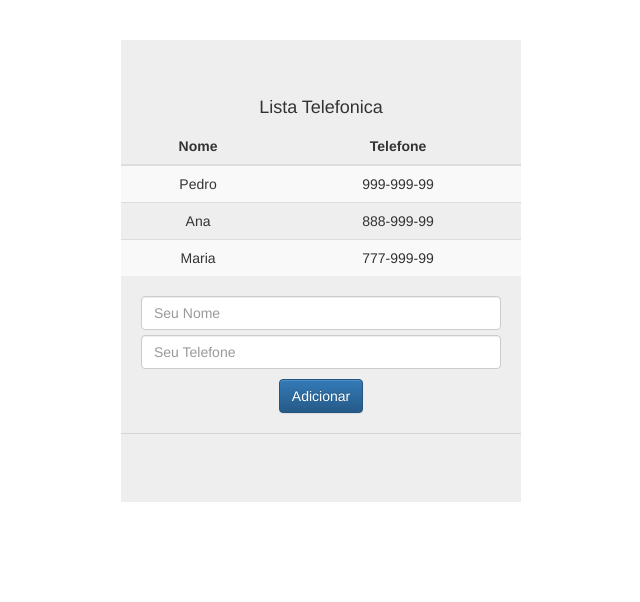
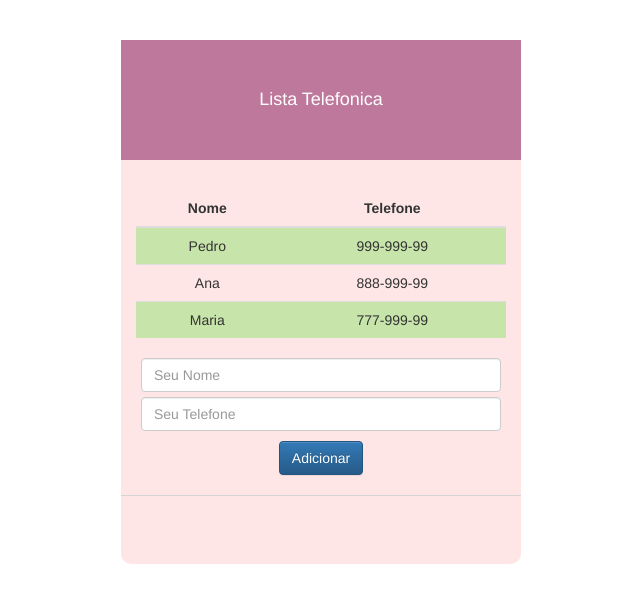
Before and after one commit to grandtrigger/angularjs, a plain HTML site: page index.html in a window 1280 px wide. Shown: the whole page, without its empty margins (319-959 px from the left). Drawn offline with nearby package versions, Linux system fonts and the light colour scheme.

Commit message:
Alteracoes no css do index

```diff
--- a/css/index.css
+++ b/css/index.css
@@ -1,8 +1,25 @@
 .jumbotron {
+    background-color: #FFE6E6;
     width: 400px;
     text-align: center;
     margin: 0 auto;
     margin-top: 40px;
+    padding-top: 0px;
+    border-radius:10px;
+}
+
+#divCabeca {
+    background-color: #BE789C;
+    padding: 40px 0px;
+    color: #ffffff;
+}
+
+#divLista {
+    margin-top: 30px;
+}
+
+.table-striped > tbody > tr:nth-child(2n+1) > td, .table-striped > tbody > tr:nth-child(2n+1) > th {
+   background-color: #C7E5AA;
 }
 
 .table>td, th {
--- a/index.html
+++ b/index.html
@@ -39,7 +39,11 @@
     <body ng-controller="listaTelefonicaController">
 
         <div class="jumbotron">
+            <div id="divCabeca" class="col-md-12">
                 <h4 ng-bind="app"></h4>
+            </div>
+
+            <div id="divLista" class="col-md-12">
                 <table class="table table-striped" id="tbContatos">
                     <thead>
                         <tr>
@@ -56,6 +60,7 @@
                         </tr>
                     </tbody>
                 </table>
+            </div>
 
             <input class="form-control" type="text" name="nome" id="iNome" value="" placeholder="Seu Nome" ng-model="contato.nome">
             <input class="form-control" type="text" name="telefone" id="iTelefone" value="" placeholder="Seu Telefone" ng-model="contato.telefone">
```
Lines whose indentation alone changed are shown as unchanged.
